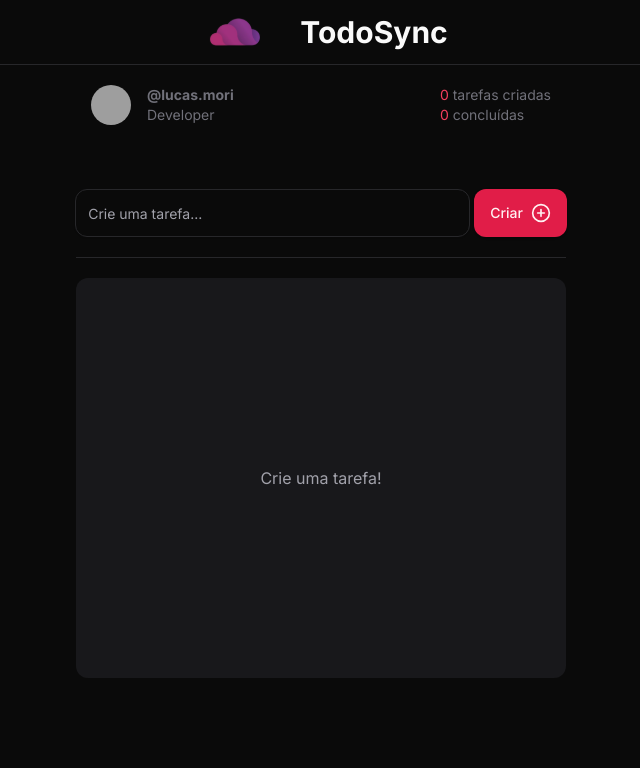
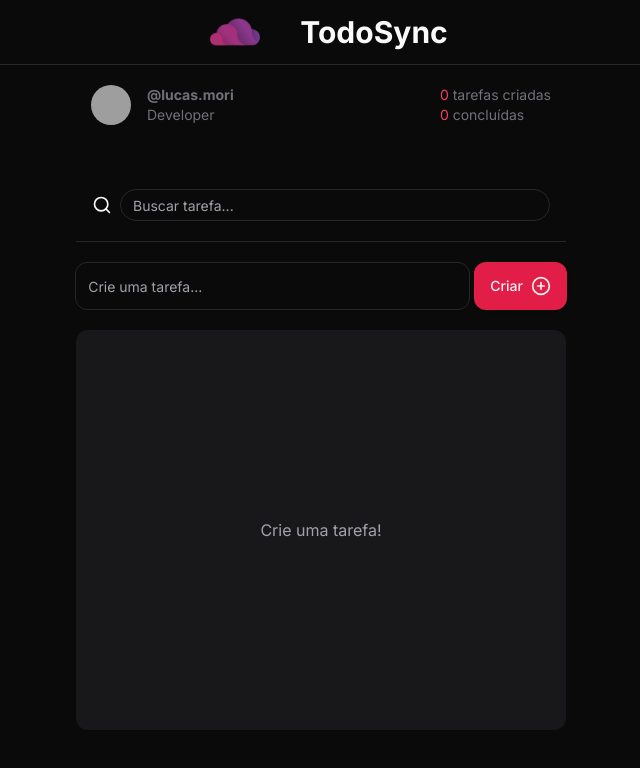
Before and after one commit to LucasTakeoMori/todo-sync, a React (Vite) app: page / in a window 1280 px wide. Shown: the top 768 px of the page, without its empty margins (319-959 px from the left). Built offline with nearby package versions, Linux system fonts and the light colour scheme; grey boxes are pictures that could not be loaded.

Commit message:
feat: add search to task page

```diff
--- a/src/components/todo-list.tsx
+++ b/src/components/todo-list.tsx
@@ -4,7 +4,7 @@ import z from "zod";
 import { CardUser } from "./card-user";
 import { Input } from "./ui/input";
 import { Button } from "./ui/button";
-import { PlusCircle, Trash } from "lucide-react";
+import { PlusCircle, Trash, SearchIcon } from "lucide-react";
 import { Separator } from "./ui/separator";
 import { v4 as uuidv4 } from 'uuid';
 
@@ -28,6 +28,8 @@ const Task = z.object({
 
 export function TodoList() {
     const [task, setTask] = useState<Task[]>([]);
+    const [search, setSearch] = useState('');
+    const [isOpen, setIsOpen] = useState(false);
 
     async function handleCreateNewTask(event: any) {
         event.preventDefault()
@@ -124,6 +126,16 @@ export function TodoList() {
             <CardUser createdTasksCount={countCreatedTaskCount} completedTasksCount={countCompletedTaskCount} />
 
             <div className="flex flex-col items-center justify-center gap-5">
+                <div className="flex items-center gap-2">
+                    {/* <Input className="text-zinc-400 w-[430px] h-12 rounded-xl col-span-3" placeholder="Buscar tarefa..." value={search} onChange={(e) => setSearch(e.target.value)} required /> */}
+
+                    <SearchIcon size={20} />
+
+                    <Input className="text-zinc-400 w-[430px] h-8 rounded-2xl col-span-3" placeholder="Buscar tarefa..." value={search} onChange={(e) => setSearch(e.target.value)} required />
+                </div>
+
+                <Separator orientation="horizontal" className="w-[490px]" />
+
                 <form onSubmit={handleCreateNewTask} className="flex items-center justify-center gap-1">
                     <Input className="text-zinc-400 w-[395px] h-12 rounded-xl col-span-3" placeholder="Crie uma tarefa..." required />
 
@@ -133,11 +145,9 @@ export function TodoList() {
                     </Button>
                 </form>
 
-                <Separator orientation="horizontal" className="w-[490px]" />
-
                 <div className={`bg-zinc-900 ${task.filter(task => task.completed === false && !task.deletedAt).length > 0 ? 'h-auto' : 'h-[400px]'} w-[490px] rounded-xl transition-all duration-300`}>
                     {task.filter(task => task.completed === false && !task.deletedAt).length > 0 ? (
-                        task.filter(task => task.completed === false && !task.deletedAt).slice(0, 10).map(task => (
+                        task.filter(task => task.completed === false && !task.deletedAt && task.title.toLowerCase().includes(search.toLowerCase())).slice(0, 10).map(task => (
                             <ul key={task.id} className="p-2">
                                 <li className="mb-3 bg-zinc-800 p-2 rounded-xl hover:bg-zinc-700 transition-all duration-300">
                                     <div className="flex items-center justify-between w-[460px]">
```
